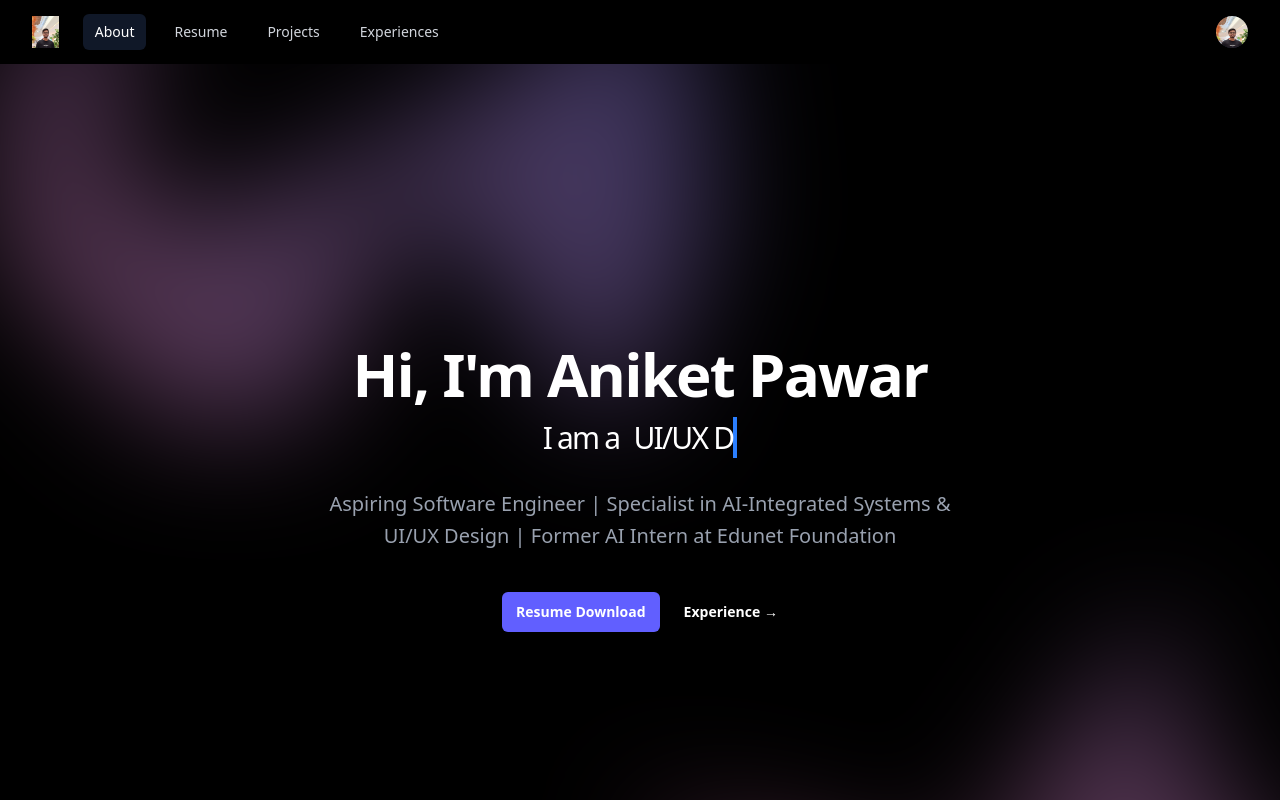
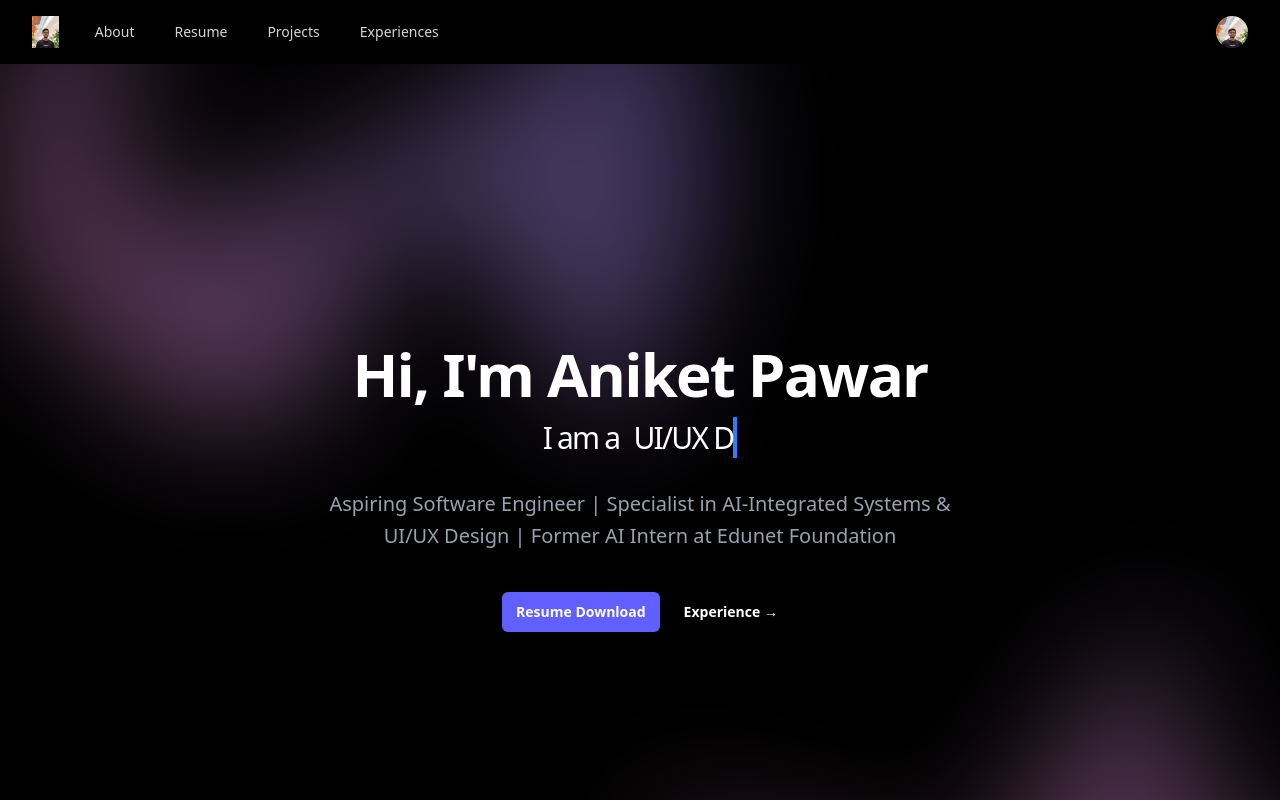
Before and after one commit to ANIKET0102/portfolio-2026, a React (Vite) app: page / in a window 1280 px wide. Shown: the top 800 px of the page. Built offline with nearby package versions, Linux system fonts and the light colour scheme.

Commit message:
Scroll Motion Added

```diff
--- a/src/App.jsx
+++ b/src/App.jsx
@@ -5,14 +5,36 @@ import MyExperience from "./components/MyExperience";
 import About from "./components/About";
 import Projects from "./components/Projects";
 
+// function App() {
+//   return (
+//     <>
+//       <Navbar />
+//       <MainSection />
+//       <MyExperience />
+//       <Projects />
+//       <About />
+//     </>
+//   );
+// }
+
+// App.jsx
 function App() {
   return (
     <>
       <Navbar />
-      <MainSection />
-      <MyExperience />
-      <Projects />
-      <About />
+      {/* Assigning IDs to match your navbar links */}
+      <div id="home">
+        <MainSection />
+      </div>
+      <div id="MyExperience">
+        <MyExperience />
+      </div>
+      <div id="Projects">
+        <Projects />
+      </div>
+      <div id="About">
+        <About />
+      </div>
     </>
   );
 }
--- a/src/components/Navbar.jsx
+++ b/src/components/Navbar.jsx
@@ -10,14 +10,26 @@ import {
 } from "@headlessui/react";
 import { Bars3Icon, BellIcon, XMarkIcon } from "@heroicons/react/24/outline";
 
+// const navigation = [
+//   { name: "About", href: "#", current: true },
+//   {
+//     name: "Resume",
+//     href: "https://drive.google.com/file/d/1ibjDTY6QObOyxsiZzc1nqM329WcMRrXq/view?usp=drive_link",
+//     current: false,
+//   },
+//   { name: "Projects", href: "#", current: false },
+//   { name: "Experiences", href: "#MyExperience", current: false },
+// ];
+
+// Navbar.jsx
 const navigation = [
-  { name: "About", href: "#", current: true },
+  { name: "About", href: "#About", current: false }, // Updated to #About
   {
     name: "Resume",
     href: "https://drive.google.com/file/d/1ibjDTY6QObOyxsiZzc1nqM329WcMRrXq/view?usp=drive_link",
     current: false,
   },
-  { name: "Projects", href: "#", current: false },
+  { name: "Projects", href: "#Projects", current: false }, // Updated to #Projects
   { name: "Experiences", href: "#MyExperience", current: false },
 ];
 
--- a/src/index.css
+++ b/src/index.css
@@ -2,6 +2,7 @@
 
 html {
     scroll-behavior: smooth;
+    scroll-padding-top: 64px;
 }
 
 /* Offset to account for your sticky navbar height */
```
